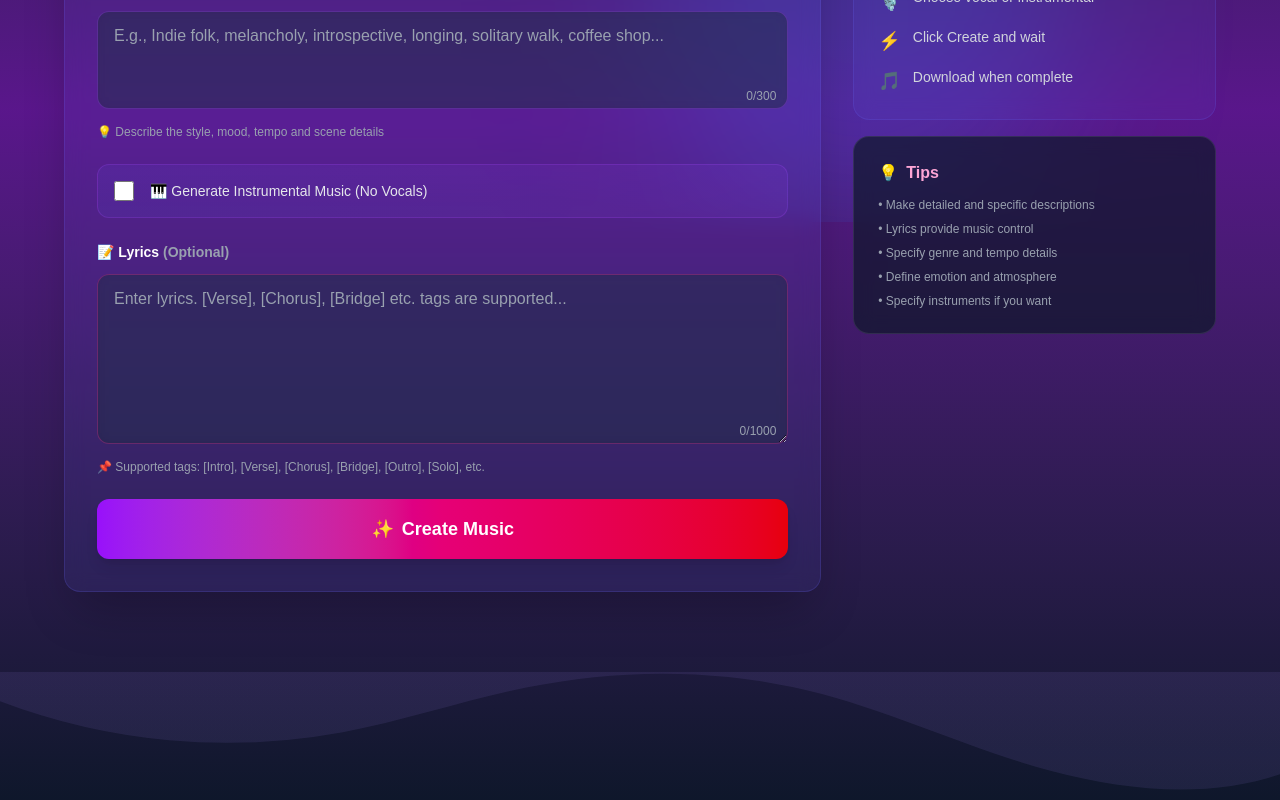
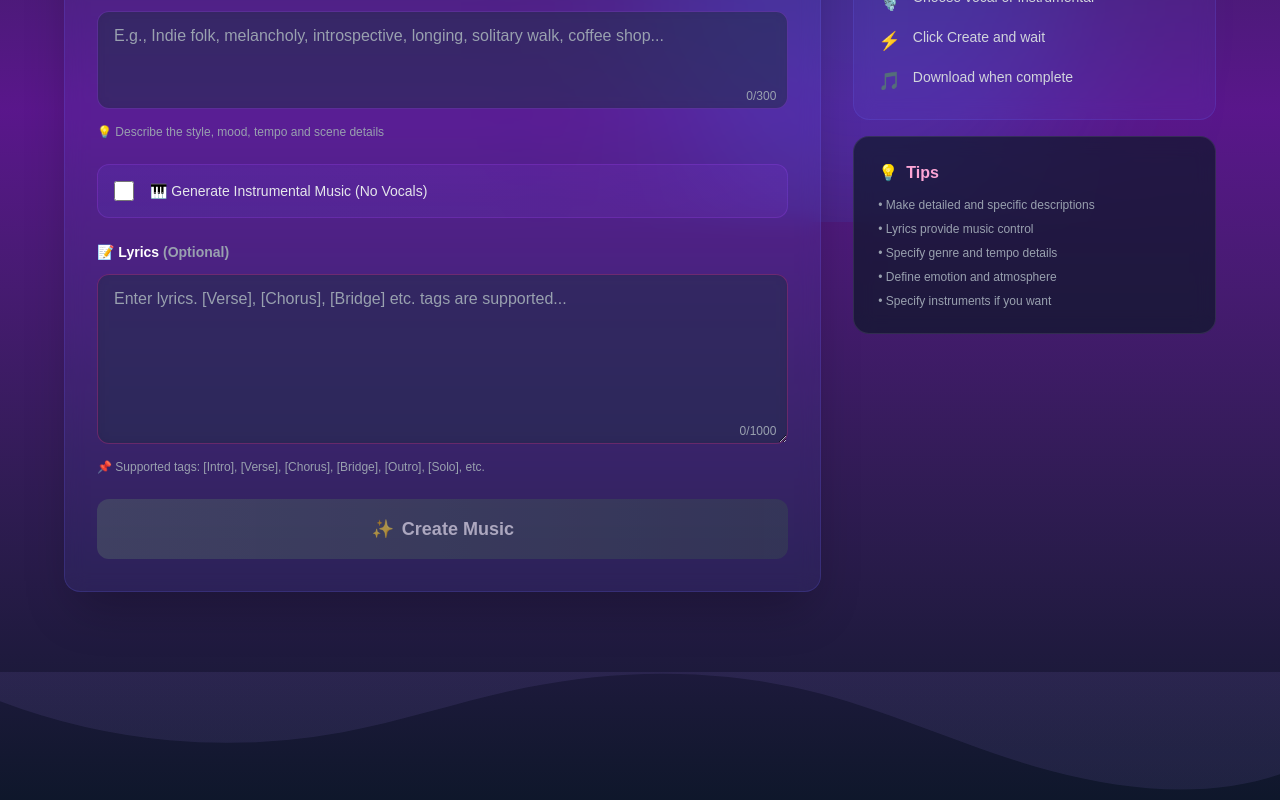
Before and after one commit to kdmn0/kidimusic-generator-app, a Next.js app: page / in a window 1280 px wide. Shown: the part 578-1378 px from the top of the page. Built offline with nearby package versions, Linux system fonts and the light colour scheme.

Commit message:
Add validation for prompt length and update UI feedback

```diff
--- a/src/components/MusicGenerator.tsx
+++ b/src/components/MusicGenerator.tsx
@@ -26,6 +26,11 @@ export default function MusicGenerator() {
   const handleGenerate = async () => {
     if (!prompt.trim()) {
       setError('Please enter a music style description');
+      return;
+    }
+
+    if (prompt.trim().length < 10) {
+      setError('Please enter at least 10 characters for the music description');
       return;
     }
 
@@ -111,6 +116,16 @@ export default function MusicGenerator() {
                       {prompt.length}/300
                     </div>
                   </div>
+                  {prompt.length > 0 && prompt.length < 10 && (
+                    <p className="text-xs text-red-400 mt-2 flex items-center gap-1">
+                      ⚠️ Minimum 10 characters required ({prompt.length}/10)
+                    </p>
+                  )}
+                  {prompt.length >= 10 && (
+                    <p className="text-xs text-green-400 mt-2 flex items-center gap-1">
+                      ✅ Character limit met
+                    </p>
+                  )}
                   <p className="text-xs text-gray-400 mt-2">💡 Describe the style, mood, tempo and scene details</p>
                 </div>
 
@@ -156,9 +171,9 @@ export default function MusicGenerator() {
                 {/* Generate Button */}
                 <button
                   onClick={handleGenerate}
-                  disabled={loading || remainingSongs === 0}
+                  disabled={loading || remainingSongs === 0 || prompt.trim().length < 10}
                   className={`w-full font-bold py-4 px-6 rounded-xl transition-all duration-300 transform hover:scale-105 btn-glow text-white text-lg ${
-                    loading || remainingSongs === 0
+                    loading || remainingSongs === 0 || prompt.trim().length < 10
                       ? 'bg-gradient-to-r from-gray-600 to-gray-700 cursor-not-allowed opacity-60'
                       : 'bg-gradient-to-r from-purple-600 via-pink-600 to-red-600 hover:from-purple-700 hover:via-pink-700 hover:to-red-700 shadow-lg hover:shadow-purple-500/50'
                   }`}
```
